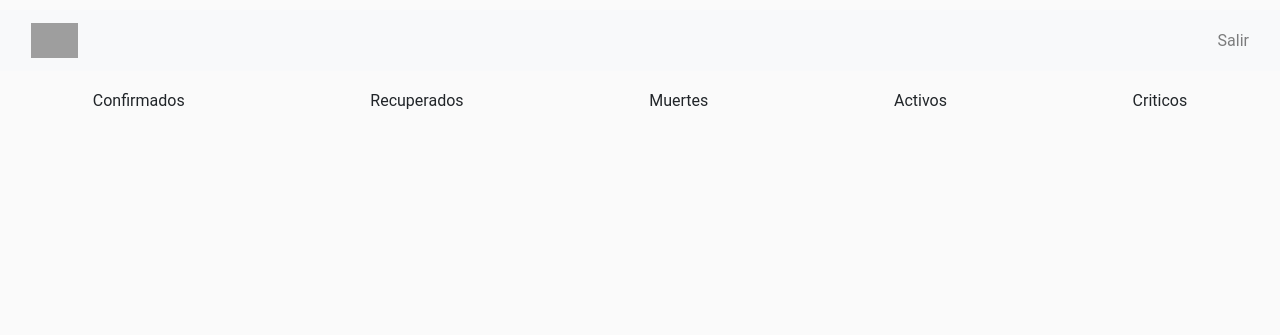
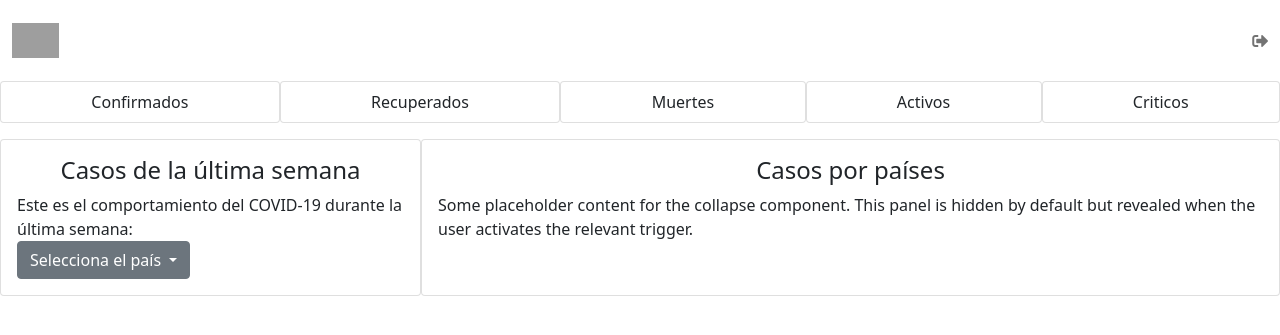
Before and after one commit to Silvacar06/CoronaData, a Django app: page /getdata/ in a window 1280 px wide. Shown: the top 335 px of the page. Run offline with Django 3.2, Linux system fonts and the light colour scheme; the visitor is signed in with stand-in values (Sample User, id 1); some libraries are stand-ins or nearby versions; grey boxes are pictures that could not be loaded.

Commit message:
Priemra muestra del flujo completo

```diff
--- a/MyData/MyData/urls.py
+++ b/MyData/MyData/urls.py
@@ -30,6 +30,7 @@ urlpatterns = [
     path('testAPI/GetDailyReportByCountryCode/', getdata_views.GetDailyReportByCountryCode, name = "test_GetDailyReportByCountryCode"),
     path('testAPI/getListOfCounties/', getdata_views.ListCountires, name="List_Countries" ),
     path('testAPI/GetTotalsWeek/', getdata_views.GetTotalsWeek, name="GetTotalsWeek" ),
+    path('/GetCountries/', getdata_views.GetCountries, name="GetCountries" ),
 
     path('users/login/', users_views.login_view, name = 'login_view'),
     path('users/logout/', users_views.logout_view , name = 'logout_view'),
--- a/MyData/Templates/block.html
+++ b/MyData/Templates/block.html
@@ -6,9 +6,15 @@
 
 
     {% load static %}
-    <link rel="stylesheet" href="{% static 'css/bootstrap.min.css' %}">
-    <!-- <link rel="stylesheet" href="https://use.fontawesome.com/releases/v5.1.0/css/all.css" crossorigin="anonymous" /> -->
-    <link rel="stylesheet" href="{% static 'css/main.css' %}" />
+
+    <!-- Nuevos -->
+    <link href="https://cdn.jsdelivr.net/npm/bootstrap@5.0.0-beta2/dist/css/bootstrap.min.css" rel="stylesheet" integrity="sha384-BmbxuPwQa2lc/FVzBcNJ7UAyJxM6wuqIj61tLrc4wSX0szH/Ev+nYRRuWlolflfl" crossorigin="anonymous">
+    <script src="https://cdn.jsdelivr.net/npm/bootstrap@5.0.0-beta2/dist/js/bootstrap.bundle.min.js" integrity="sha384-b5kHyXgcpbZJO/tY9Ul7kGkf1S0CWuKcCD38l8YkeH8z8QjE0GmW1gYU5S9FOnJ0" crossorigin="anonymous"></script>
+
+    <!-- Antiguos -->
+    <!-- <link rel="stylesheet" href="{% static 'css/bootstrap.min.css' %}"> -->
+    <link rel="stylesheet" href="https://use.fontawesome.com/releases/v5.1.0/css/all.css" crossorigin="anonymous" />
+    <!-- <link rel="stylesheet" href="{% static 'css/main.css' %}" /> -->
 
 </head>
 <body>
--- a/MyData/Templates/getdata/home.html
+++ b/MyData/Templates/getdata/home.html
@@ -6,11 +6,40 @@
 
 
 {% block container %}
+<div class="d-flex flex-row bd-highlight mb-3" style="border-radius: 100px;border-color: black;">
+    <div class="p-2 card flex-fill bd-highlight" style="text-align: center;">Confirmados</div>
+    <div class="p-2 card flex-fill bd-highlight" style="text-align: center;">Recuperados</div>
+    <div class="p-2 card flex-fill bd-highlight" style="text-align: center;">Muertes</div>
+    <div class="p-2 card flex-fill bd-highlight" style="text-align: center;">Activos</div>
+    <div class="p-2 card flex-fill bd-highlight" style="text-align: center;">Criticos</div>
+</div>
 <div class="d-flex flex-row bd-highlight mb-3">
-    <div class="p-2 flex-fill bd-highlight" style="text-align: center;">Confirmados</div>
-    <div class="p-2 flex-fill bd-highlight" style="text-align: center;">Recuperados</div>
-    <div class="p-2 flex-fill bd-highlight" style="text-align: center;">Muertes</div>
-    <div class="p-2 flex-fill bd-highlight" style="text-align: center;">Activos</div>
-    <div class="p-2 flex-fill bd-highlight" style="text-align: center;">Criticos</div>
+    <div class="card card-body flex-fill">
+        <h4 style="align-self: center;">Casos de la última semana</h4>
+        Este es el comportamiento del COVID-19 durante la última semana:
+
+        <!-- <form action="{% url 'GetCountries' %}" method="GET">
+            {% csrf_token %}
+            <input type="submit" value="OK">
+        </form> -->
+
+        <div class="dropdown">
+            <button class="btn btn-secondary dropdown-toggle" type="button" id="dropdownMenuButton1" data-bs-toggle="dropdown"
+                aria-expanded="false">
+                Selecciona el país
+            </button>
+            <ul class="dropdown-menu" aria-labelledby="dropdownMenuButton1">
+                <li><a class="dropdown-item" href="#">Action</a></li>
+                <li><a class="dropdown-item" href="#">Another action</a></li>
+                <li><a class="dropdown-item" href="#">Something else here</a></li>
+            </ul>
+        </div>
+
+    </div>
+    <div class="card card-body flex-fill">
+        <h4 style="align-self: center;">Casos por países</h4>
+        Some placeholder content for the collapse component. This panel is hidden by default but revealed when the user
+        activates the relevant trigger.
+    </div>
 </div>
 {% endblock %}
--- a/MyData/Templates/home.html
+++ b/MyData/Templates/home.html
@@ -1,12 +1,14 @@
 {% load static %}
-<nav class="navbar navbar-light bg-light">
+<nav class="navbar navbar-light bd-light">
     <div class="container-fluid">
       <span class="navbar-brand mb-0 h1">
         <img src="{% static 'img/logo.png' %} " style="height: 35px;" class="d-inline-block align-top" />
       </span>
       <div class="navbar-nav" id="navbarSupportedContent">
         <li class="nav-item">
-            <a class="nav-link" href="{% url 'logout_view' %}">Salir</a>
+            <a class="nav-link" href="{% url 'logout_view' %}">
+              <i class="fas fa-sign-out-alt" ></i>
+            </a>
         </li>
     </div>
     </div>
--- a/MyData/getdata/views.py
+++ b/MyData/getdata/views.py
@@ -10,6 +10,9 @@ import time, datetime
 
 rapidapiKey = '724911062emshcc04191f9454015p1ff70cjsne1c328cbcabf'
 
+def GetCountries(request):
+    import pdb; pdb.set_trace()
+    return HttpResponse("HolaMundo")
 
 def GetTotalsWeek(request):
     # x = datetime.datetime.now()
```
